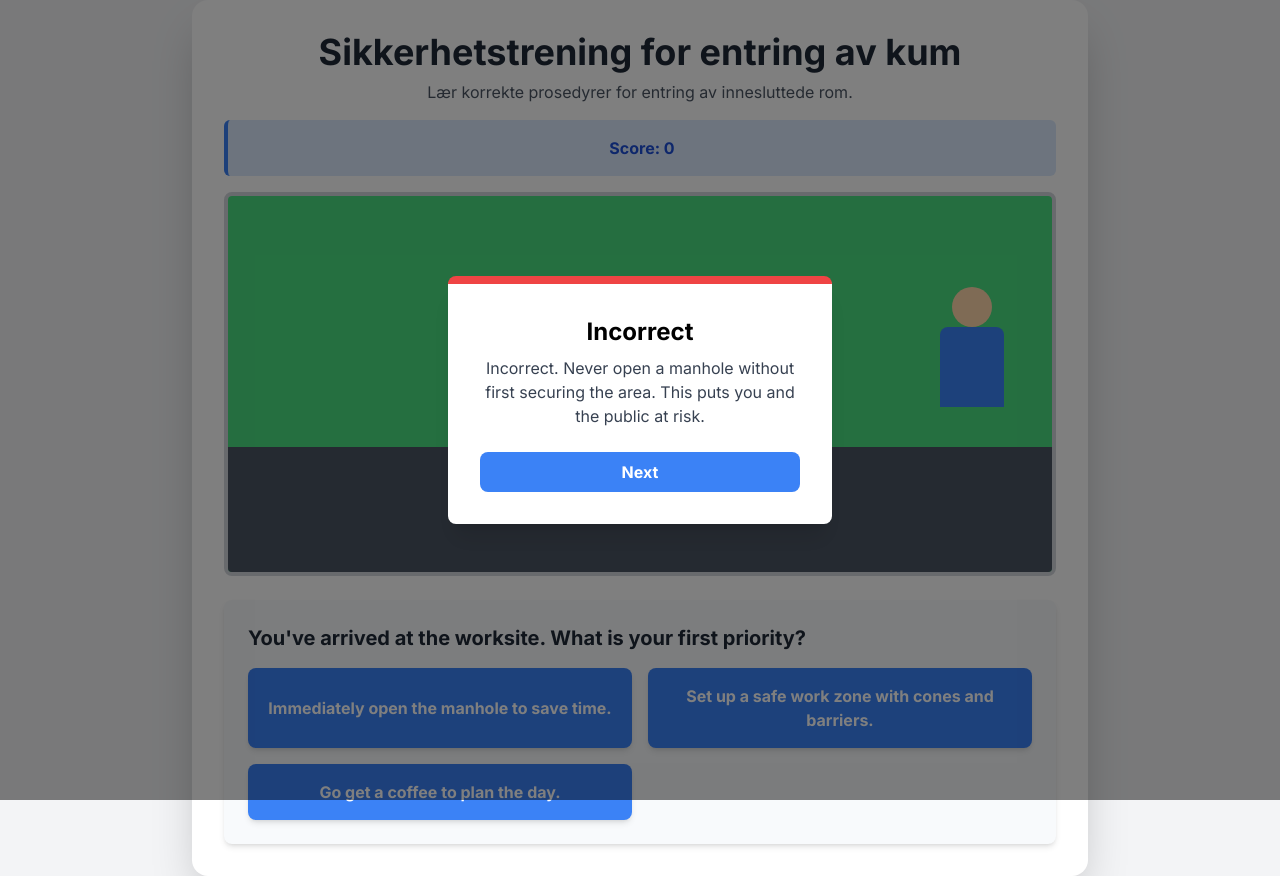
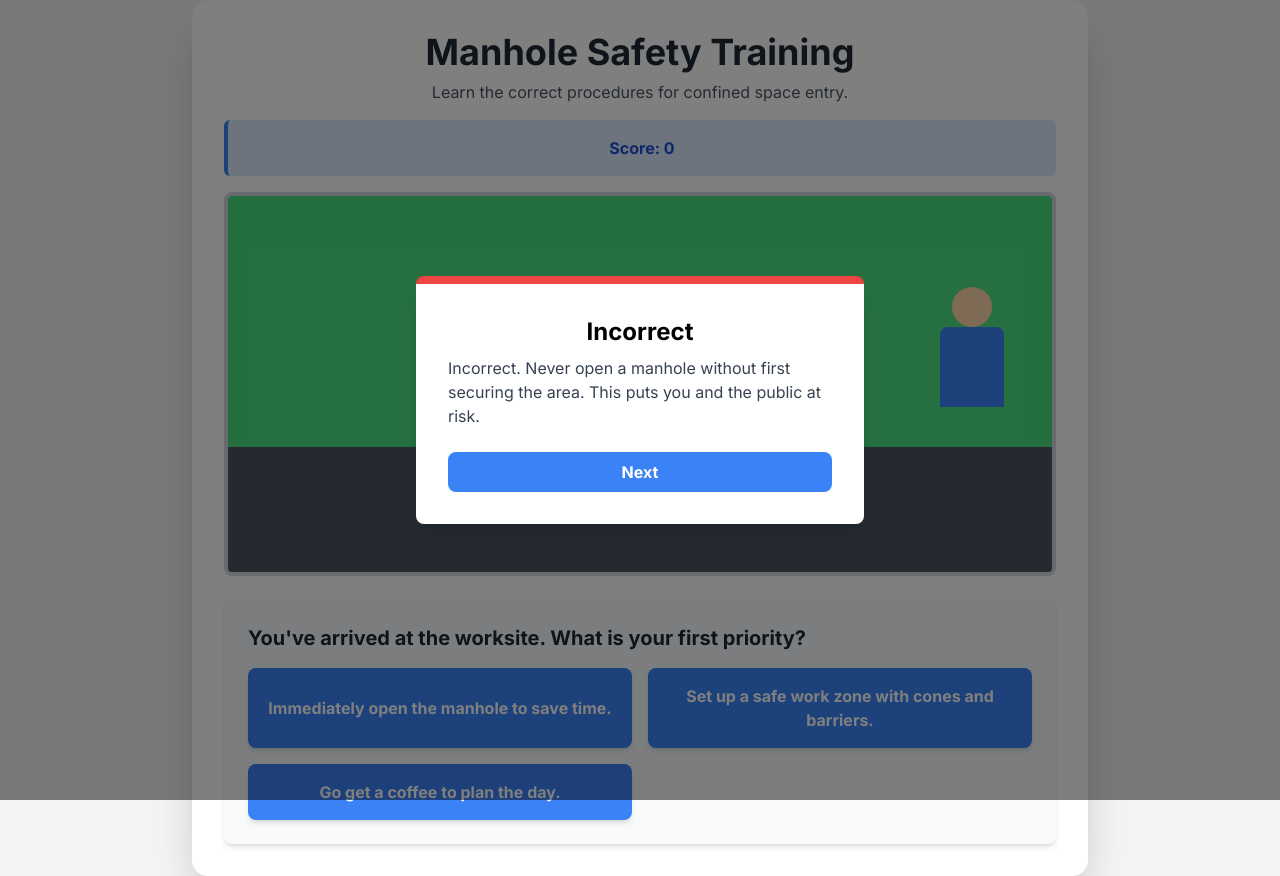
Before and after one commit to herogno/ManholeGame, a plain HTML site: page index.html in a window 1280 px wide. Both pictures are taken after a click on the button "Immediately open the manhole to save time.". Drawn offline with nearby package versions, Linux system fonts and the light colour scheme.

Commit message:
Update index.html
Krysser fingra!!

```diff
--- a/index.html
+++ b/index.html
@@ -15,6 +15,9 @@
             cursor: grab;
             user-select: none;
         }
+        .grabbing {
+            cursor: grabbing;
+        }
         .drop-zone {
             transition: background-color 0.3s;
         }
@@ -24,33 +27,36 @@
         .feedback-modal {
             transition: opacity 0.3s ease-in-out;
         }
+        .hidden {
+            display: none !important;
+        }
     </style>
 </head>
 <body class="bg-gray-100 flex items-center justify-center min-h-screen">
 
     <div id="game-container" class="w-full max-w-4xl mx-auto bg-white rounded-2xl shadow-2xl p-4 sm:p-8">
         <div class="text-center mb-4">
-            <h1 class="text-3xl sm:text-4xl font-bold text-gray-800"> Sikkerhetstrening for entring av kum </h1>
-            <p class="text-gray-600 mt-2">Lær korrekte prosedyrer for entring av innesluttede rom. </p>
+            <h1 class="text-3xl sm:text-4xl font-bold text-gray-800">Manhole Safety Training</h1>
+            <p class="text-gray-600 mt-2">Learn the correct procedures for confined space entry.</p>
             <div class="mt-4 bg-blue-100 border-l-4 border-blue-500 text-blue-700 p-4 rounded-md" role="alert">
                 <p class="font-bold">Score: <span id="score">0</span></p>
             </div>
         </div>
 
         <!-- Game Scene -->
-        <div id="game-scene" class="relative w-full h-96 bg-gray-200 rounded-lg overflow-y-scroll border-4 border-gray-300 mb-6">
+        <div id="game-scene" class="relative w-full h-96 bg-gray-200 rounded-lg overflow-hidden border-4 border-gray-300 mb-6">
             <!-- Background -->
             <div class="absolute inset-0 bg-green-400"></div>
             <div class="absolute bottom-0 left-0 w-full h-1/3 bg-gray-600"></div> <!-- Road -->
 
             <!-- Manhole -->
-            <div id="manhole" class="absolute top-2/3 left-1/2 -translate-x-1/2 -translate-y-1/2 w-24 h-24 rounded-full bg-gray-800 border-4 border-gray-500 flex items-center justify-center">
+            <div id="manhole" class="drop-zone absolute top-2/3 left-1/2 -translate-x-1/2 -translate-y-1/2 w-24 h-24 rounded-full bg-gray-800 border-4 border-gray-500 flex items-center justify-center">
                  <div class="w-20 h-20 rounded-full bg-gray-700"></div>
                  <div id="manhole-opening" class="absolute w-16 h-16 rounded-full bg-black hidden"></div>
             </div>
 
             <!-- Worker -->
-            <div id="worker" class="absolute bottom-1/3 right-10 w-20 h-40">
+            <div id="worker" class="drop-zone absolute bottom-1/3 right-10 w-20 h-40">
                  <div id="worker-hardhat" class="absolute -top-4 left-1/2 -translate-x-1/2 w-12 h-8 bg-yellow-400 rounded-t-full hidden"></div>
                  <div class="absolute top-0 left-1/2 -translate-x-1/2 w-10 h-10 bg-orange-200 rounded-full"></div> <!-- Head -->
                  <div class="absolute top-10 left-1/2 -translate-x-1/2 w-16 h-20 bg-blue-500 rounded-t-lg"></div> <!-- Body -->
@@ -109,9 +115,9 @@
 
         <!-- Feedback Modal -->
         <div id="feedback-modal" class="feedback-modal fixed inset-0 bg-black bg-opacity-50 flex items-center justify-center p-4 opacity-0 pointer-events-none">
-            <div id="feedback-content" class="bg-white rounded-lg shadow-xl p-8 max-w-sm w-full text-center">
+            <div id="feedback-content" class="bg-white rounded-lg shadow-xl p-8 max-w-md w-full text-center">
                 <h3 id="feedback-title" class="text-2xl font-bold mb-2"></h3>
-                <p id="feedback-text" class="text-gray-700 mb-6"></p>
+                <p id="feedback-text" class="text-gray-700 mb-6 text-left"></p>
                 <button id="next-button" class="w-full bg-blue-500 hover:bg-blue-600 text-white font-bold py-2 px-4 rounded-lg transition-colors">Next</button>
             </div>
         </div>
@@ -167,9 +173,6 @@
                     taskText: 'Time to test the air. Drag the Gas Detector to the manhole.',
                     toolId: 'tool-detector',
                     dropZoneId: 'manhole',
-                    onCorrect: () => {
-                        // This is handled by the drop event, then we move to the next question
-                    }
                 },
                 { // Step 3: Ventilate
                     type: 'question',
@@ -195,9 +198,6 @@
                     correctItems: ['tool-hardhat', 'tool-harness'],
                     allItems: ['tool-hardhat', 'tool-harness', 'tool-gloves', 'tool-flipflops'],
                     dropZoneId: 'worker',
-                    onCorrect: () => {
-                        // This is handled by the drop event for the last correct item
-                    }
                 },
                 { // Step 5: Entry Permit
                     type: 'question',
@@ -207,9 +207,6 @@
                         { text: "Fill out and sign the confined space entry permit.", correct: true, feedback: "Correct! The entry permit is a crucial checklist and formal record that all safety procedures have been followed." },
                         { text: "Just start climbing down; you've done enough.", correct: false, feedback: "Incorrect. The permit is a non-negotiable final safety check." }
                     ],
-                    onCorrect: () => {
-                        // No visual change, just the modal confirmation
-                    }
                 },
                 { // Step 6: The Attendant
                     type: 'question',
@@ -231,15 +228,30 @@
             ]
         };
 
+
         function updateScore(points) {
             gameState.score += points;
             scoreEl.textContent = gameState.score;
         }
 
-        function showFeedback(isCorrect, feedback) {
+        function showFeedback(isCorrect, feedback, isEnd = false) {
             feedbackTitleEl.textContent = isCorrect ? 'Correct!' : 'Incorrect';
-            feedbackTextEl.textContent = feedback;
-            feedbackContentEl.className = `bg-white rounded-lg shadow-xl p-8 max-w-sm w-full text-center transform scale-100 border-t-8 ${isCorrect ? 'border-green-500' : 'border-red-500'}`;
+            feedbackTextEl.innerHTML = feedback;
+            feedbackContentEl.className = `bg-white rounded-lg shadow-xl p-8 max-w-md w-full text-center transform scale-100 border-t-8 ${isCorrect ? 'border-green-500' : 'border-red-500'}`;
+
+            if (isEnd) {
+                nextButton.textContent = 'Restart';
+                nextButton.onclick = resetGame;
+            } else {
+                nextButton.textContent = 'Next';
+                nextButton.onclick = () => {
+                    hideFeedback();
+                    if (isCorrect) {
+                        gameState.currentStep++;
+                        loadStep(gameState.currentStep);
+                    }
+                };
+            }
             feedbackModalEl.classList.remove('opacity-0', 'pointer-events-none');
         }
 
@@ -279,7 +291,8 @@
                 const dropZone = document.getElementById(step.dropZoneId);
 
                 makeDraggable(draggable, () => {
-                    // On drop
+                    // On successful drop, hide the item and its container panel
+                    draggable.classList.add('hidden');
                     gasDetectorTool.classList.add('hidden');
                     updateScore(10);
                     showFeedback(true, "Great! Testing the atmosphere before entry is a critical life-saving step.");
@@ -293,13 +306,11 @@
                 step.allItems.forEach(itemId => {
                     const item = document.getElementById(itemId);
                     makeDraggable(item, () => {
-                        // On drop
                         if (step.correctItems.includes(item.id)) {
                             item.classList.add('hidden');
                             correctItemsDropped++;
                             updateScore(10);
 
-                            // Apply visual feedback
                             if (item.id === 'tool-hardhat') document.getElementById('worker-hardhat').classList.remove('hidden');
                             if (item.id === 'tool-harness') document.getElementById('worker-harness').classList.remove('hidden');
 
@@ -308,9 +319,7 @@
                                 showFeedback(true, "Excellent! You've selected the essential PPE for this task.");
                             }
                         } else {
-                            // Incorrect item
                             showFeedback(false, "That's not the right PPE. Flip flops are never acceptable on a worksite!");
-                            // Reset position or give other feedback
                         }
                     }, dropZone);
                 });
@@ -365,6 +374,7 @@
             };
 
             const endDrag = (e) => {
+                if (!isDragging) return;
                 isDragging = false;
                 element.classList.remove('grabbing');
                 dropZone.classList.remove('hover');
@@ -378,19 +388,18 @@
                 const clientY = e.clientY || e.changedTouches[0].clientY;
 
                 const dropZoneRect = dropZone.getBoundingClientRect();
-                if (
-                    clientX > dropZoneRect.left &&
-                    clientX < dropZoneRect.right &&
-                    clientY > dropZoneRect.top &&
-                    clientY < dropZoneRect.bottom
-                ) {
+                if (clientX > dropZoneRect.left && clientX < dropZoneRect.right && clientY > dropZoneRect.top && clientY < dropZoneRect.bottom) {
                     onDrop();
+                }
+
+                element.style.position = '';
+                element.style.left = '';
+                element.style.top = '';
+                element.style.zIndex = '';
+                if (originalNextSibling) {
+                    originalParent.insertBefore(element, originalNextSibling);
                 } else {
-                    // Reset position if not dropped on target
-                    element.style.position = '';
-                    element.style.left = '';
-                    element.style.top = '';
-                    element.style.zIndex = '';
+                    originalParent.appendChild(element);
                 }
             };
 
@@ -402,34 +411,61 @@
             const step = gameState.steps[stepIndex];
             if (!step) return;
 
+            toolsPanel.classList.add('hidden');
+            gasDetectorTool.classList.add('hidden');
+            optionsContainerEl.innerHTML = '';
+
+            questionTextEl.textContent = step.question || step.taskText || '';
+
             if (step.type === 'question') {
                 displayQuestion(step);
             } else if (step.type.startsWith('drag-drop')) {
                 setupDragAndDrop(step);
             } else if (step.type === 'end') {
-                questionTextEl.textContent = '';
-                optionsContainerEl.innerHTML = '';
-                showFeedback(true, `${step.title} ${step.text}`);
-                nextButton.textContent = 'Restart';
-                nextButton.onclick = () => window.location.reload();
+                showFeedback(true, `${step.title} ${step.text}`, true);
             }
         }
 
-        // Event Listener for the Next button in the modal
+        function resetGame() {
+            hideFeedback();
+            gameState.score = 0;
+            gameState.currentStep = 0;
+            scoreEl.textContent = '0';
+
+            // Reset visual elements
+            document.getElementById('cone1').classList.add('hidden');
+            document.getElementById('cone2').classList.add('hidden');
+            manholeEl.querySelector('.bg-gray-700').classList.remove('hidden');
+            document.getElementById('manhole-opening').classList.add('hidden');
+            document.getElementById('ventilator').classList.add('hidden');
+            document.getElementById('vent-hose').classList.add('hidden');
+            document.getElementById('worker-hardhat').classList.add('hidden');
+            document.getElementById('worker-harness').classList.add('hidden');
+            document.getElementById('attendant').classList.add('hidden');
+
+            // Reset draggable items by removing the 'hidden' class so they are ready for the next round.
+            document.getElementById('tool-detector').classList.remove('hidden');
+            gameState.steps.forEach(step => {
+                if (step.type === 'drag-drop-multiple') {
+                    step.allItems.forEach(id => document.getElementById(id).classList.remove('hidden'));
+                }
+            });
+
+            loadStep(0);
+        }
+
+        // --- Event Listeners ---
         nextButton.addEventListener('click', () => {
             hideFeedback();
-            // Only advance if the last action was correct
-            const lastStep = gameState.steps[gameState.currentStep];
             const lastTitle = feedbackTitleEl.textContent;
-
-            if (lastTitle === 'Correct!') {
+            if (lastTitle.includes('Correct!')) {
                  gameState.currentStep++;
                  loadStep(gameState.currentStep);
             }
         });
 
         // Initial game start
-        loadStep(gameState.currentStep);
+        resetGame();
 
     </script>
 </body>
```
